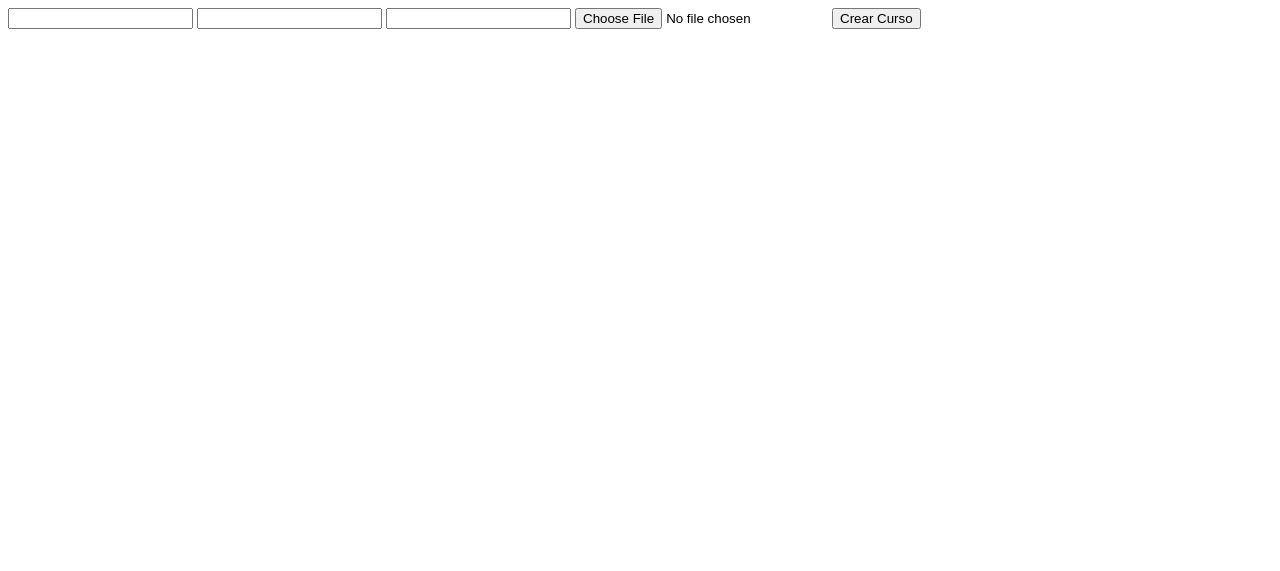
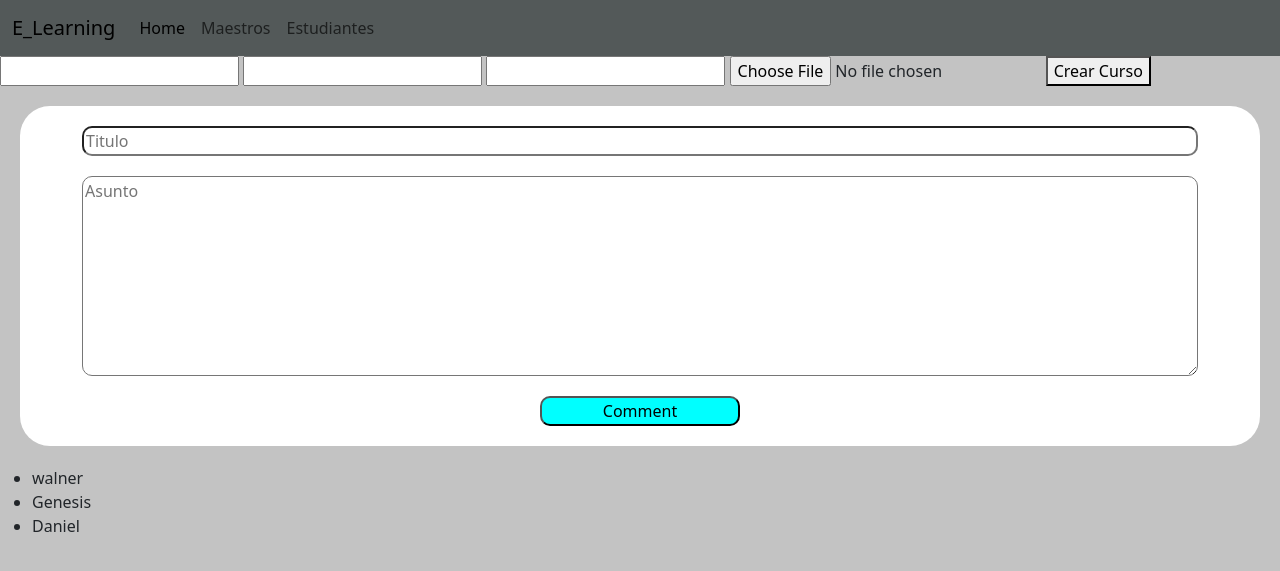
Before and after one commit to Carlos-DanielBC/Cursos-en-Linea, a Django app: page /crear_curso/ in a window 1280 px wide. Shown: the top 571 px of the page. Run offline with Django 3.2, Linux system fonts and the light colour scheme.

Commit message:
comentarios

```diff
--- a/Trabajo/E_Learning/E_Learning/urls.py
+++ b/Trabajo/E_Learning/E_Learning/urls.py
@@ -1,24 +1,13 @@
-"""E_Learning URL Configuration
-
-The `urlpatterns` list routes URLs to views. For more information please see:
-    https://docs.djangoproject.com/en/3.2/topics/http/urls/
-Examples:
-Function views
-    1. Add an import:  from my_app import views
-    2. Add a URL to urlpatterns:  path('', views.home, name='home')
-Class-based views
-    1. Add an import:  from other_app.views import Home
-    2. Add a URL to urlpatterns:  path('', Home.as_view(), name='home')
-Including another URLconf
-    1. Import the include() function: from django.urls import include, path
-    2. Add a URL to urlpatterns:  path('blog/', include('blog.urls'))
-"""
 from django.contrib import admin
-from django.urls import path
-from Gestion_de_curso import views  # Importa las vistas de tu aplicación
+from django.urls import path, include
+# from Gestion_de_curso import views  # Importa las vistas de tu aplicación
 
 urlpatterns = [
     path('admin/', admin.site.urls),
-    path('lista_cursos/', views.lista_cursos, name='lista_cursos'),  # Ruta para la lista de cursos
-    path('crear_curso/', views.crear_curso, name='crear_curso'),  # Ruta para crear un curso
+    # path('lista_cursos/', views.lista_cursos, name='lista_cursos'),  # Ruta para la lista de cursos
+    # path('crear_curso/', views.crear_curso, name='crear_curso'),  # Ruta para crear un curso
 ]
+
+urlpatterns += [
+    path('', include('Gestion_de_curso.urls')),
+]
--- a/Trabajo/E_Learning/Gestion_de_curso/models.py
+++ b/Trabajo/E_Learning/Gestion_de_curso/models.py
@@ -8,3 +8,7 @@ class Curso(models.Model):
 
     def __str__(self):
         return self.titulo
+
+class Comment(models.Model):
+    title = models.CharField(max_length=200)
+    description = models.TextField(max_length=1000)
--- /dev/null
+++ b/Trabajo/E_Learning/Gestion_de_curso/static/css/styleHome.css
@@ -0,0 +1,41 @@
+.body{
+    background-color: rgb(195, 195, 195);
+}
+#header{
+    background-color: rgb(83, 89, 89) !important;
+}
+
+
+/*-------------style comentario--------------*/
+.contentC{
+    display: flex;
+    justify-content: center;
+    margin: 20px;
+    height: auto;
+}
+.formC{
+    width: 100%;
+    display: flex;
+    align-items: center;
+    flex-direction: column;
+    gap: 20px;
+    border-radius: 30px;
+    background-color: white;
+}
+.titulo , .comentario{
+    border-radius: 10px;
+}
+.titulo{
+    margin-top: 20px;
+    width: 90%;
+}
+.comentario{
+    width: 90%;
+    height: 200px;
+}
+.botonC{
+    margin-bottom: 20px;
+    width: 200px;
+    border-radius: 10px;
+    background-color: aqua;
+}
--- a/Trabajo/E_Learning/Gestion_de_curso/templates/Gestion_de_curso/crear_curso.html
+++ b/Trabajo/E_Learning/Gestion_de_curso/templates/Gestion_de_curso/crear_curso.html
@@ -1,3 +1,6 @@
+{% extends 'home.html' %}
+
+{% block creacionCurso %}
     <form method="post" enctype="multipart/form-data">
         {% csrf_token %}
         <input type="text" name="titulo">
@@ -7,3 +10,4 @@
 
         <button type="submit">Crear Curso</button>
     </form>
+{% endblock %}
--- /dev/null
+++ b/Trabajo/E_Learning/Gestion_de_curso/templates/home.html
@@ -0,0 +1,46 @@
+<!DOCTYPE html>
+<html lang="en">
+<head>
+    <meta charset="UTF-8">
+    <meta name="viewport" content="width=device-width, initial-scale=1.0">
+    <link href="https://cdn.jsdelivr.net/npm/bootstrap@5.3.1/dist/css/bootstrap.min.css" rel="stylesheet" integrity="sha384-4bw+/aepP/YC94hEpVNVgiZdgIC5+VKNBQNGCHeKRQN+PtmoHDEXuppvnDJzQIu9" crossorigin="anonymous">
+    {% load static %}
+    <link rel="stylesheet" href="{% static 'css/styleHome.css' %}">
+    <title>Home</title>
+</head>
+<body class="body">
+    <nav class="navbar navbar-expand-lg bg-body-tertiary" id="header">
+        <div class="container-fluid">
+          <a class="navbar-brand" href="/home/">E_Learning</a>
+          <button class="navbar-toggler" type="button" data-bs-toggle="collapse" data-bs-target="#navbarNavAltMarkup" aria-controls="navbarNavAltMarkup" aria-expanded="false" aria-label="Toggle navigation">
+            <span class="navbar-toggler-icon"></span>
+          </button>
+          <div class="collapse navbar-collapse" id="navbarNavAltMarkup">
+            <div class="navbar-nav">
+              <a class="nav-link active" aria-current="page" href="/home/">Home</a>
+              <a class="nav-link" href="/crear_curso/">Maestros</a>
+              <a class="nav-link" href="#">Estudiantes</a>
+            </div>
+          </div>
+        </div>
+      </nav>
+      {% block creacionCurso %}
+
+      {% endblock %}
+      <div class="contentC">
+        <form action="/comment" method="post" class="formC">
+            <input type="text" name="title" placeholder="Titulo" class="titulo">
+            <textarea name="comment" id="" cols="30" rows="10"  placeholder="Asunto" class="comentario"></textarea>
+            <!-- <input type="text" name="comment" placeholder="Asunto" class="comentario"> -->
+            <button type="submit" class="botonC">Comment</button>
+        </form>
+      </div>
+      <footer>
+        <ul>
+          <li>walner</li>
+          <li>Genesis</li>
+          <li>Daniel</li>
+        </ul>
+      </footer>
+</body>
+</html>
--- a/Trabajo/E_Learning/Gestion_de_curso/urls.py
+++ b/Trabajo/E_Learning/Gestion_de_curso/urls.py
@@ -2,6 +2,7 @@ from django.urls import path
 from . import views
 
 urlpatterns = [
-    path('', views.lista_cursos, name='lista_cursos'),
+    path('lista/', views.lista_cursos, name='lista_cursos'),
     path('crear_curso/', views.crear_curso, name='crear_curso'),
+    path('home/', views.home)
 ]
--- a/Trabajo/E_Learning/Gestion_de_curso/views.py
+++ b/Trabajo/E_Learning/Gestion_de_curso/views.py
@@ -1,5 +1,9 @@
 from django.shortcuts import render, redirect
 from .models import Curso
+
+def home(request):
+    return render(request, 'home.html')
+
 
 def lista_cursos(request):
     cursos = Curso.objects.all()
```
Also changed, not shown: Trabajo/E_Learning/Gestion_de_curso/migrations/0001_initial.py. Lines whose indentation alone changed are shown as unchanged.
